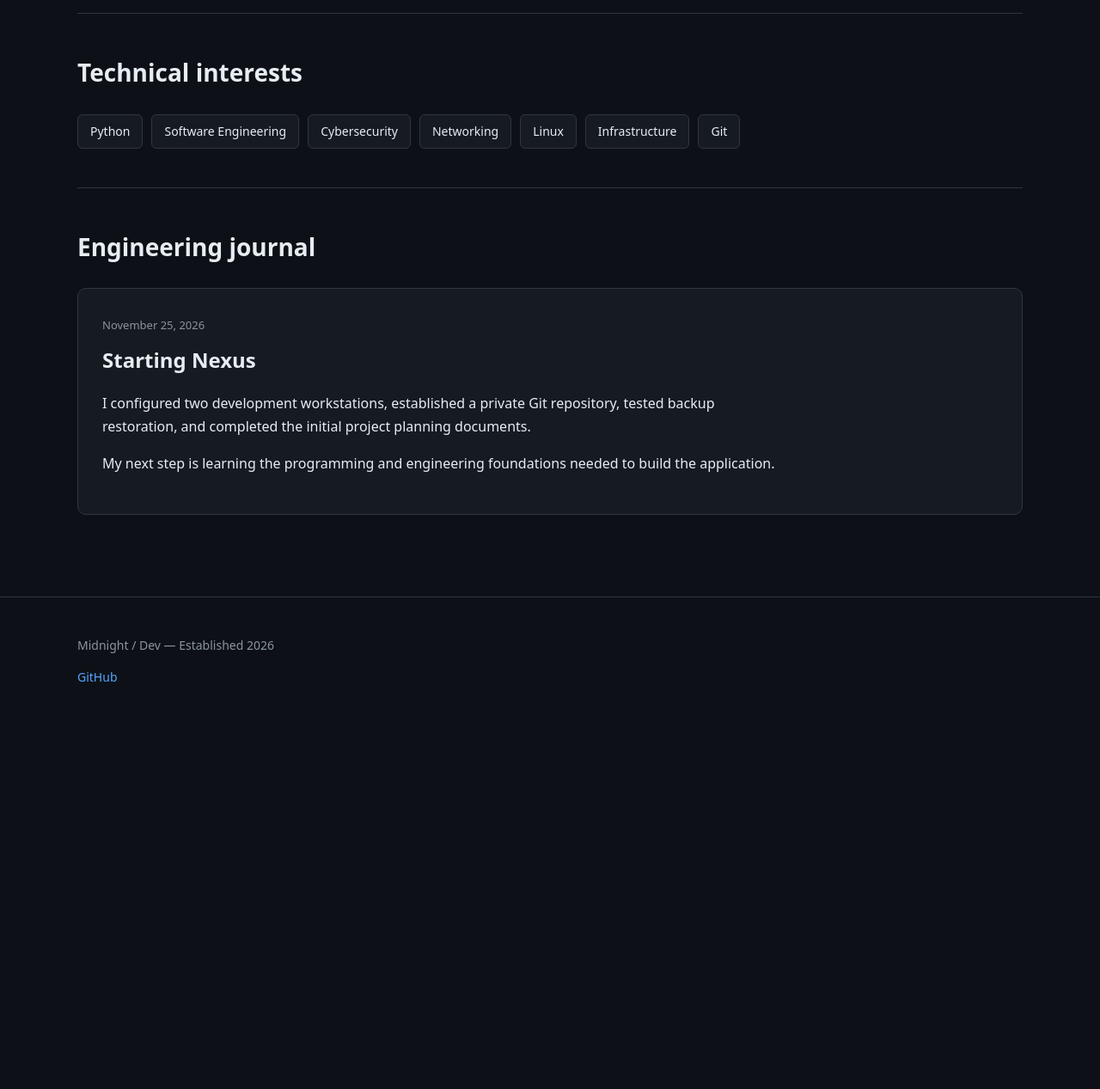
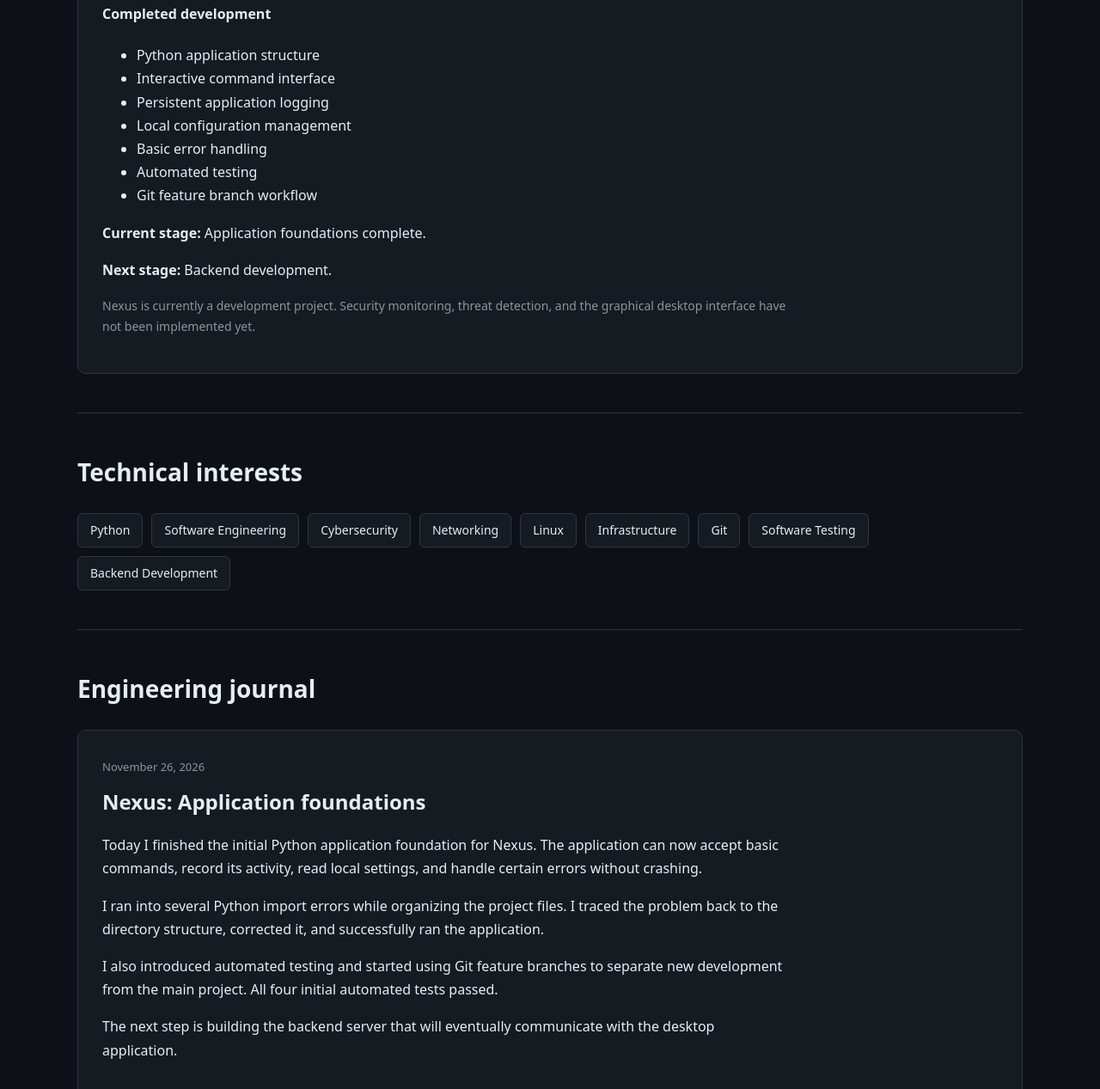
Before and after one commit to Midnight-6211/Midnight-6211.github.io, a plain HTML site: page index.html in a window 1280 px wide. Shown: the part 1533-2800 px from the top of the page at 86% size. Before the commit the page ends 2377 px from the top, so only its background shows below. Drawn offline with Linux system fonts and the light colour scheme.

Commit message:
Document Nexus application foundation milestone

```diff
--- a/assets/css/style.css
+++ b/assets/css/style.css
@@ -234,3 +234,7 @@ time {
         scroll-behavior: auto;
     }
 }
+
+.journal-entry + .journal-entry {
+    margin-top: 20px;
+}
--- a/index.html
+++ b/index.html
@@ -40,21 +40,24 @@
                 systems infrastructure.
             </p>
 
-            <a class="button" href="#projects">Explore my work</a>
+            <a class="button" href="#projects">
+                Explore my work
+            </a>
         </section>
 
         <section id="about">
             <h2>About me</h2>
 
             <p>
-                I learn by building real projects and documenting
-                what works, what fails, and what I improve along
-                the way.
+                I learn by building projects, working through
+                technical problems, and documenting my progress.
             </p>
 
             <p>
                 My current focus is secure application development,
                 backend systems, and cybersecurity engineering.
+                I'm developing my skills through hands-on experience
+                and independent study.
             </p>
         </section>
 
@@ -71,10 +74,10 @@
                 </p>
 
                 <p>
-                    Nexus is a planned desktop security operations
-                    platform focused on threat detection, incident
-                    investigation, evidence management, and
-                    human-led incident response.
+                    Nexus is a cybersecurity platform in development.
+                    The goal is to build a desktop application for
+                    threat detection, incident investigation,
+                    evidence management, and human-led incident response.
                 </p>
 
                 <div class="metrics">
@@ -84,14 +87,50 @@
                     </div>
 
                     <div>
+                        <strong>4</strong>
+                        <span>Passing automated tests</span>
+                    </div>
+
+                    <div>
+                        <strong>1</strong>
+                        <span>Development phase completed</span>
+                    </div>
+
+                    <div>
                         <strong>$0</strong>
-                        <span>Development cost</span>
+                        <span>Additional development cost</span>
                     </div>
                 </div>
 
+                <h4>Completed development</h4>
+
+                <ul class="feature-list">
+                    <li>Python application structure</li>
+                    <li>Interactive command interface</li>
+                    <li>Persistent application logging</li>
+                    <li>Local configuration management</li>
+                    <li>Basic error handling</li>
+                    <li>Automated testing</li>
+                    <li>Git feature branch workflow</li>
+                </ul>
+
+                <div class="project-stage">
+                    <p>
+                        <strong>Current stage:</strong>
+                        Application foundations complete.
+                    </p>
+
+                    <p>
+                        <strong>Next stage:</strong>
+                        Backend development.
+                    </p>
+                </div>
+
                 <p class="muted">
-                    Current stage: Engineering foundations.
-                    Application functionality has not yet been implemented.
+                    Nexus is currently a development project.
+                    Security monitoring, threat detection, and
+                    the graphical desktop interface have not
+                    been implemented yet.
                 </p>
             </article>
         </section>
@@ -107,11 +146,49 @@
                 <span>Linux</span>
                 <span>Infrastructure</span>
                 <span>Git</span>
+                <span>Software Testing</span>
+                <span>Backend Development</span>
             </div>
         </section>
 
         <section id="journal">
             <h2>Engineering journal</h2>
+
+            <article class="journal-entry">
+                <time datetime="2026-11-26">
+                    November 26, 2026
+                </time>
+
+                <h3>Nexus: Application foundations</h3>
+
+                <p>
+                    Today I finished the initial Python application
+                    foundation for Nexus. The application can now
+                    accept basic commands, record its activity,
+                    read local settings, and handle certain errors
+                    without crashing.
+                </p>
+
+                <p>
+                    I ran into several Python import errors while
+                    organizing the project files. I traced the
+                    problem back to the directory structure,
+                    corrected it, and successfully ran the application.
+                </p>
+
+                <p>
+                    I also introduced automated testing and started
+                    using Git feature branches to separate new
+                    development from the main project.
+                    All four initial automated tests passed.
+                </p>
+
+                <p>
+                    The next step is building the backend server
+                    that will eventually communicate with the
+                    desktop application.
+                </p>
+            </article>
 
             <article class="journal-entry">
                 <time datetime="2026-11-25">
@@ -128,9 +205,10 @@
                 </p>
 
                 <p>
-                    My next step is learning the programming
-                    and engineering foundations needed to
-                    build the application.
+                    I decided to establish the project requirements
+                    and security boundaries before writing application
+                    code. This gives me a clear direction while
+                    leaving room to improve the design as I learn.
                 </p>
             </article>
         </section>
```
